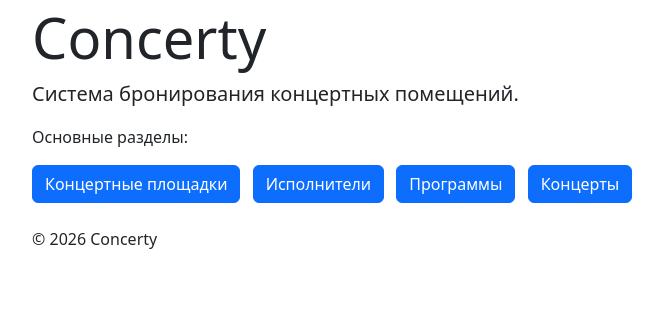
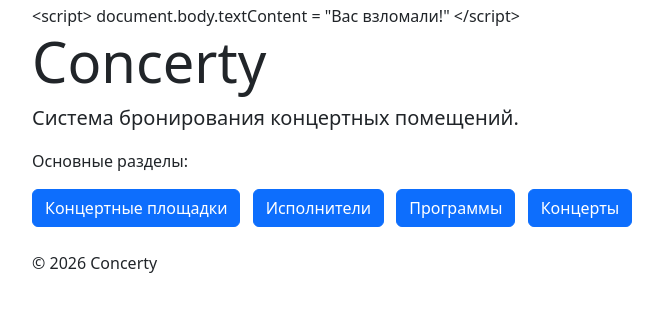
Before and after one commit to vladcheck/frameworks-python-system-project-5c, a Django app: page / in a window 1280 px wide. Shown: the part 68-380 px from the top of the page, without its empty margins (50-713 px from the left). Run offline with Django 5.2, Linux system fonts and the light colour scheme.

Commit message:
demo: XSS-escape demo on homepage

```diff
--- a/homepage/templates/homepage/index.html
+++ b/homepage/templates/homepage/index.html
@@ -3,6 +3,7 @@
 {% block title %}Главная – Concerty{% endblock %}
 
 {% block content %}
+{{ xss_threat }}
 <h1 class="display-4">Concerty</h1>
 <p class="lead">Система бронирования концертных помещений.</p>
 <p>Основные разделы:</p>
--- a/homepage/views.py
+++ b/homepage/views.py
@@ -6,4 +6,8 @@ def page_not_found(request, exception):
 
 
 def index(request):
-    return render(request, "homepage/index.html")
+    return render(request, "homepage/index.html", {"xss_threat": """
+        <script>
+        document.body.textContent = "Вас взломали!"
+        </script>
+    """})  # pragma: no cover
--- a/sql/schema.sql
+++ b/sql/schema.sql
@@ -1,7 +1,3 @@
--- Concerty SQLite schema (ПР7). Raw sqlite3, Django ORM is NOT used.
--- Concert fields mirror src/models/concerts.py; dates are TEXT in ISO format,
--- is_cancelled is INTEGER 0/1.
-
 PRAGMA foreign_keys = ON;
 
 CREATE TABLE IF NOT EXISTS performers (
```
